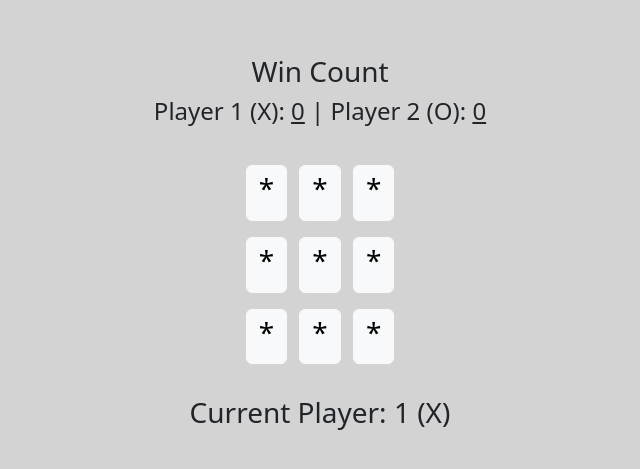
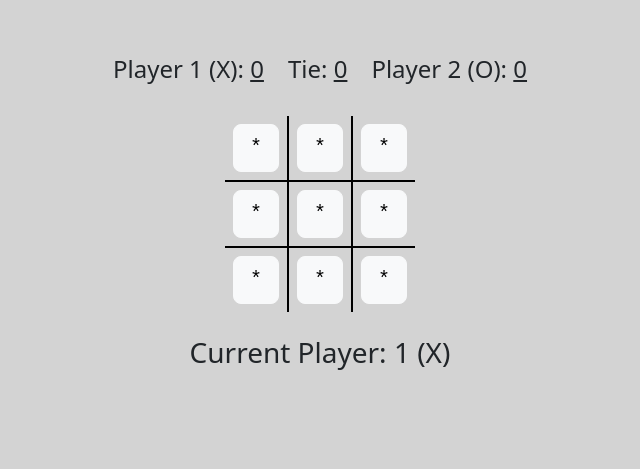
Before and after one commit to trien-hong/tic-tac-toe-angularjs, a plain HTML site: page tic-tac-toe.html in a window 1280 px wide. Shown: the part 105-574 px from the top of the page, without its empty margins (320-960 px from the left). Drawn offline with Linux system fonts and the light colour scheme.

Commit message:
added tie counter, monospaced font, & borders between buttons

```diff
--- a/tic-tac-toe.css
+++ b/tic-tac-toe.css
@@ -2,19 +2,36 @@ body {
     background-color: #D3D3D3;
 }
 
-.win_count {
+.counter {
     display: flex;
-    flex-direction: column;
+    flex-direction: row;
     justify-content: center;
     align-items: center;
     margin-top: 20vh;
 }
 
 .tic_tac_toe_board {
+    font-family: 'Courier New', Courier, monospace;
+    font-weight: bold;
     display: flex;
     flex-direction: column;
     justify-content: center;
     align-items: center;
+}
+
+.bord_row1, .bord_row2, .bord_row3 {
+    display: flex;
+    flex-direction: row;
+}
+
+.bord_row2 {
+    border-top: 2px solid black;
+    border-bottom: 2px solid black;
+}
+
+.square1, .square4, .square7 {
+    border-left: 2px solid black;
+    border-right: 2px solid black;
 }
 
 .status {
--- a/tic-tac-toe.html
+++ b/tic-tac-toe.html
@@ -11,28 +11,41 @@
   </head>
   <body ng-app="TicTacToeApp">
     <div class="container" ng-controller="TicTacToeController" ng-init="init()" style="width: 1320px;">
-      <div class="win_count">
-        <h3>Win Count</h3>
-        <h4>Player 1 (X): <u>{{player1_win_count}}</u> | Player 2 (O): <u>{{player2_win_count}}</u></h4>
+      <div class="counter">
+        <div>
+          <h4>Player 1 (X): <u>{{player1_win_count}}</u></h4>
+        </div>
+        <div class="mx-4">
+          <h4>Tie: <u>{{tie_count}}</u></h4>
+        </div>
+        <div>
+          <h4>Player 2 (O): <u>{{player2_win_count}}</u></h4>
+        </div>
       </div>
       <div class="tic_tac_toe_board py-4">
         <div class="bord_row1">
           <!-- bord_value_array[index][value, isDisabled] -->
-          <button type="button" class="btn btn-light" ng-click="switchSymbol(0)" ng-disabled="bord_value_array[0][1]"><h3>{{bord_value_array[0][0]}}</h3></button>
-          <button type="button" class="btn btn-light mx-2 my-2" ng-click="switchSymbol(1)" ng-disabled="bord_value_array[1][1]"><h3>{{bord_value_array[1][0]}}</h3></button>
-          <button type="button" class="btn btn-light" ng-click="switchSymbol(2)" ng-disabled="bord_value_array[2][1]"><h3>{{bord_value_array[2][0]}}</h3></button>
+          <button type="button" class="btn btn-light btn-lg mx-2 my-2" ng-click="switchSymbol(0)" ng-disabled="bord_value_array[0][1]">{{bord_value_array[0][0]}}</button>
+          <div class="square1">
+            <button type="button" class="btn btn-light btn-lg mx-2 my-2" ng-click="switchSymbol(1)" ng-disabled="bord_value_array[1][1]">{{bord_value_array[1][0]}}</button>
+          </div>
+          <button type="button" class="btn btn-light btn-lg mx-2 my-2" ng-click="switchSymbol(2)" ng-disabled="bord_value_array[2][1]">{{bord_value_array[2][0]}}</button>
         </div>
         <div class="bord_row2">
           <!-- bord_value_array[index][value, isDisabled] -->
-          <button type="button" class="btn btn-light" ng-click="switchSymbol(3)" ng-disabled="bord_value_array[3][1]"><h3>{{bord_value_array[3][0]}}</h3></button>
-          <button type="button" class="btn btn-light mx-2 my-2" ng-click="switchSymbol(4)" ng-disabled="bord_value_array[4][1]"><h3>{{bord_value_array[4][0]}}</h3></button>
-          <button type="button" class="btn btn-light" ng-click="switchSymbol(5)" ng-disabled="bord_value_array[5][1]"><h3>{{bord_value_array[5][0]}}</h3></button>
+          <button type="button" class="btn btn-light btn-lg mx-2 my-2" ng-click="switchSymbol(3)" ng-disabled="bord_value_array[3][1]">{{bord_value_array[3][0]}}</button>
+          <div class="square4">
+            <button type="button" class="btn btn-light btn-lg mx-2 my-2" ng-click="switchSymbol(4)" ng-disabled="bord_value_array[4][1]">{{bord_value_array[4][0]}}</h3></button>
+          </div>
+          <button type="button" class="btn btn-light btn-lg mx-2 my-2" ng-click="switchSymbol(5)" ng-disabled="bord_value_array[5][1]">{{bord_value_array[5][0]}}</button>
         </div>
         <div class="bord_row3">
           <!-- bord_value_array[index][value, isDisabled] -->
-          <button type="button" class="btn btn-light" ng-click="switchSymbol(6)" ng-disabled="bord_value_array[6][1]"><h3>{{bord_value_array[6][0]}}</h3></button>
-          <button type="button" class="btn btn-light mx-2 my-2" ng-click="switchSymbol(7)" ng-disabled="bord_value_array[7][1]"><h3>{{bord_value_array[7][0]}}</h3></button>
-          <button type="button" class="btn btn-light" ng-click="switchSymbol(8)" ng-disabled="bord_value_array[8][1]"><h3>{{bord_value_array[8][0]}}</h3></button>
+          <button type="button" class="btn btn-light btn-lg mx-2 my-2" ng-click="switchSymbol(6)" ng-disabled="bord_value_array[6][1]">{{bord_value_array[6][0]}}</button>
+          <div class="square7">
+            <button type="button" class="btn btn-light btn-lg mx-2 my-2" ng-click="switchSymbol(7)" ng-disabled="bord_value_array[7][1]">{{bord_value_array[7][0]}}</button>
+          </div>
+          <button type="button" class="btn btn-light btn-lg mx-2 my-2" ng-click="switchSymbol(8)" ng-disabled="bord_value_array[8][1]">{{bord_value_array[8][0]}}</button>
         </div>
       </div>
       <div class="status">
--- a/tic-tac-toe.js
+++ b/tic-tac-toe.js
@@ -10,6 +10,7 @@ app.controller('TicTacToeController', function($scope) {
   ];
   $scope.player1_win_count = 0;
   $scope.player2_win_count = 0;
+  $scope.tie_count = 0;
   $scope.status = "Current Player: 1 (X)";
   $scope.player_turn = 0;
   $scope.showResetButton = false;
@@ -108,10 +109,10 @@ app.controller('TicTacToeController', function($scope) {
       } else if ($scope.bord_value_array[2][0] === "X" && $scope.bord_value_array[4][0] === "X" && $scope.bord_value_array[6][0] === "X") {
         winner_found = true;
         winner = "X";
-      } else if ($scope.bord_value_array[0][0] === "0" && $scope.bord_value_array[4][0] === "0" && $scope.bord_value_array[8][0] === "0") {
+      } else if ($scope.bord_value_array[0][0] === "O" && $scope.bord_value_array[4][0] === "O" && $scope.bord_value_array[8][0] === "O") {
         winner_found = true;
         winner = "O";
-      } else if ($scope.bord_value_array[2][0] === "0" && $scope.bord_value_array[4][0] === "0" && $scope.bord_value_array[6][0] === "0") {
+      } else if ($scope.bord_value_array[2][0] === "O" && $scope.bord_value_array[4][0] === "O" && $scope.bord_value_array[6][0] === "O") {
         winner_found = true;
         winner = "O";
       }
@@ -122,6 +123,7 @@ app.controller('TicTacToeController', function($scope) {
     } else if ($scope.player_turn === 9) {
       $scope.status = "It ended in a draw!";
       $scope.showResetButton = true;
+      $scope.tie_count = $scope.tie_count + 1;
 
       $scope.alertModal(
         "It's a draw!" // message
```
